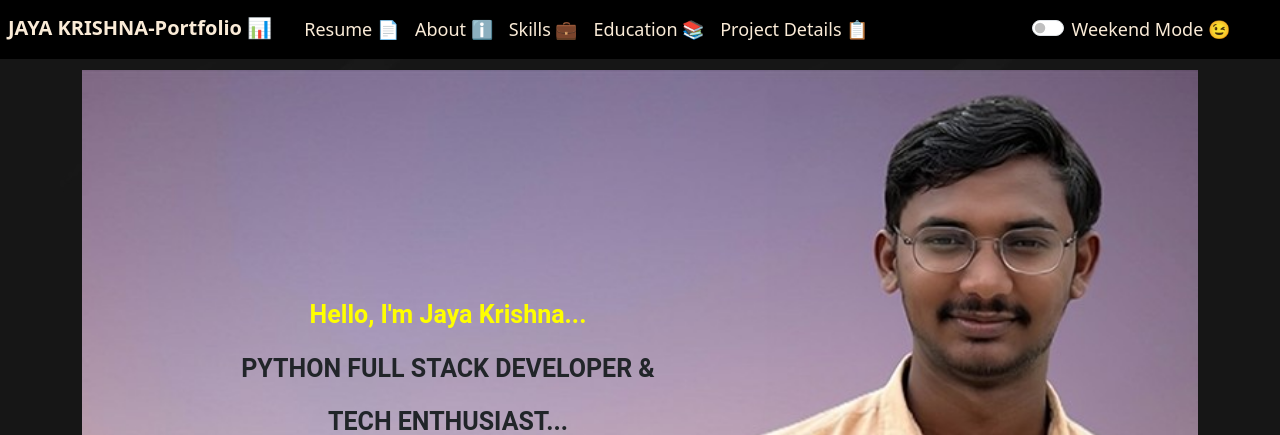
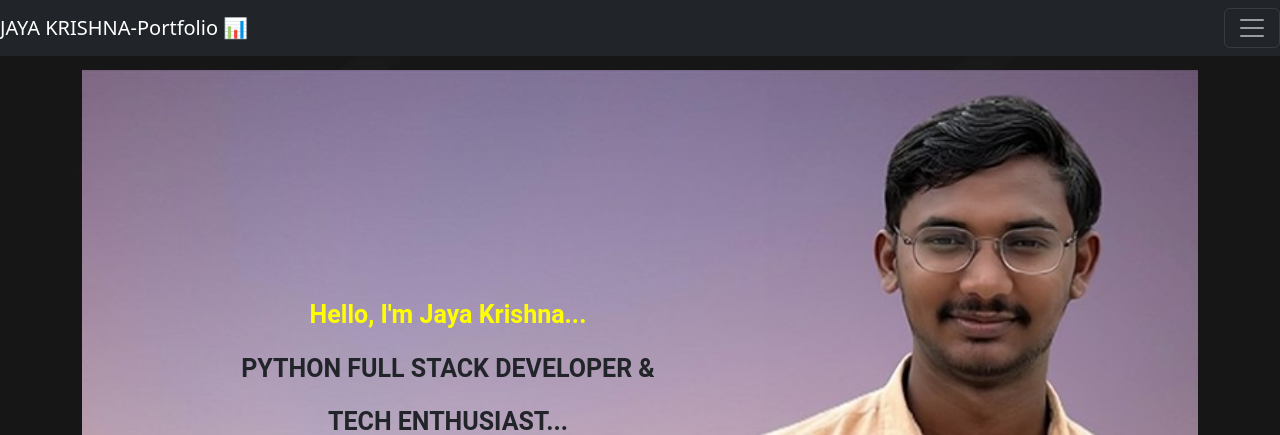
Before and after one commit to jayakrishnagaddam/Profile-JayaKrishna, a Flask app: page / in a window 1280 px wide. Shown: the top 435 px of the page. Run offline with Flask 3, Linux system fonts and the light colour scheme; some libraries are stand-ins or nearby versions.

Commit message:
nmav update

```diff
--- a/templates/nav.html
+++ b/templates/nav.html
@@ -6,7 +6,10 @@
 <style>
   body {
     padding-top: 70px;
-    margin: 0;
+    margin-left: 5%;
+  }
+  ul{
+    margin-left: 1%;
   }
     .form-check-input {
         cursor: pointer;
@@ -26,23 +29,18 @@
     background-color: rgb(15, 2, 2);
   }
 </style>
-{%include 'script.js'%}
 </head>
 <body>
 <div class="container mb-0">
-  <nav id="navid" class="navbar navbar-expand fixed-top bg-black">
-    <div class="container-fluid">
-      <button class="navbar-toggler" type="button" data-bs-toggle="collapse" data-bs-target="#navbarSupportedContent" aria-controls="navbarSupportedContent" aria-expanded="false" aria-label="Toggle navigation">
-        <span class="navbar-toggler-icon"></span>
-      </button>
-      <div class="collapse navbar-collapse" id="navbarSupportedContent">
+  <nav class=" navbar fixed-top navbar-dark bg-dark">
+    <a class="navbar-brand">JAYA KRISHNA-Portfolio 📊</a>
+    <button class="navbar-toggler" type="button" data-toggle="collapse" data-target="#navbarNav"
+    aria-controls="navbarNav" aria-expanded="false" aria-label="Toggle navigation">
+      <span class="navbar-toggler-icon"></span>
+    </button>
+    <div class="collapse navbar-collapse" id="navbarNav">
         <div class="row">
         <ul class="navbar-nav">
-
-          <li class="nav-item" >
-            <a class="navbar-brand nav-link inactive" style=" color: white;"
-            aria-current="page"><b>JAYA KRISHNA-Portfolio 📊</b></a>
-          </li>
 
 
           <li class="nav-item">
@@ -78,13 +76,6 @@
                   <label class="form-check-label" style="font-size:18px; color:antiquewhite;" for="flexSwitchCheckChecked"> Weekend Mode 😉 </label>
               </div>
           </li>
-                  <script>
-    document.getElementById('flexSwitchCheckChecked').addEventListener('change', function () {
-        if (this.checked) {
-            window.location.href = '/weekend';
-        }
-    });
-                  </script>
 
 
 
@@ -98,5 +89,22 @@
 <script src="https://code.jquery.com/jquery-3.3.1.slim.min.js"></script>
 <script src="https://cdnjs.cloudflare.com/ajax/libs/popper.js/1.14.7/umd/popper.min.js"></script>
 <script src="https://stackpath.bootstrapcdn.com/bootstrap/4.3.1/js/bootstrap.min.js"></script>
+<script>
+document.addEventListener('DOMContentLoaded', function () {
+    var navbarToggler = document.querySelector('.navbar-toggler');
+    var navbarCollapse = document.querySelector('.navbar-collapse');
+
+    navbarToggler.addEventListener('click', function () {
+        navbarCollapse.classList.toggle('show');
+    });
+
+    var navLinks = document.querySelectorAll('.nav-link');
+    navLinks.forEach(function (navLink) {
+        navLink.addEventListener('click', function () {
+            navbarCollapse.classList.remove('show');
+        });
+    });
+});
+</script>
 </body>
 </html>
```
